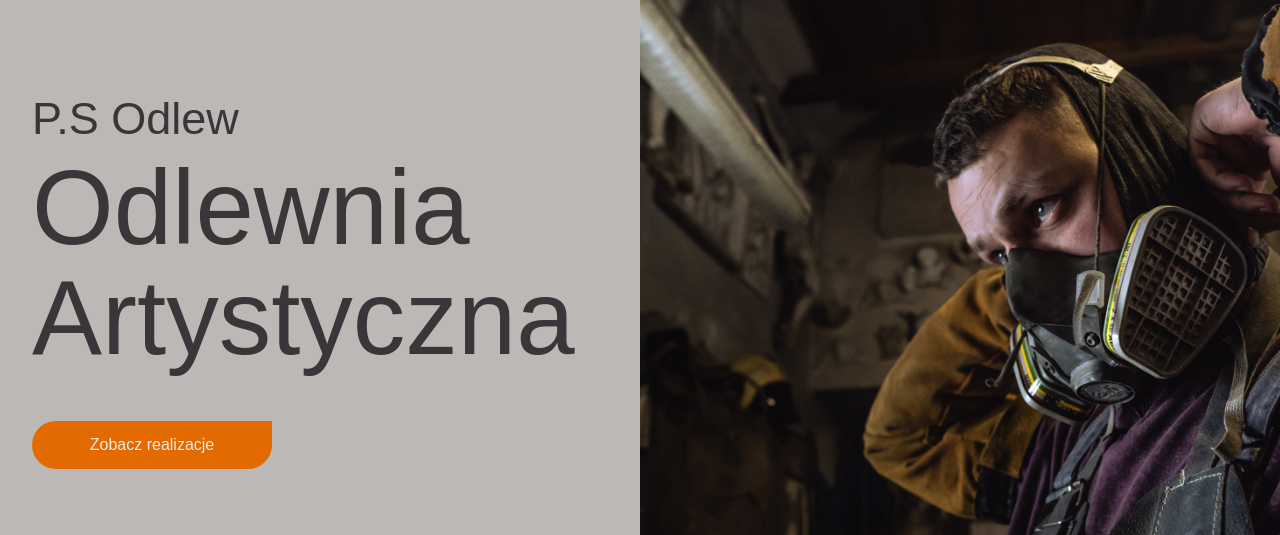
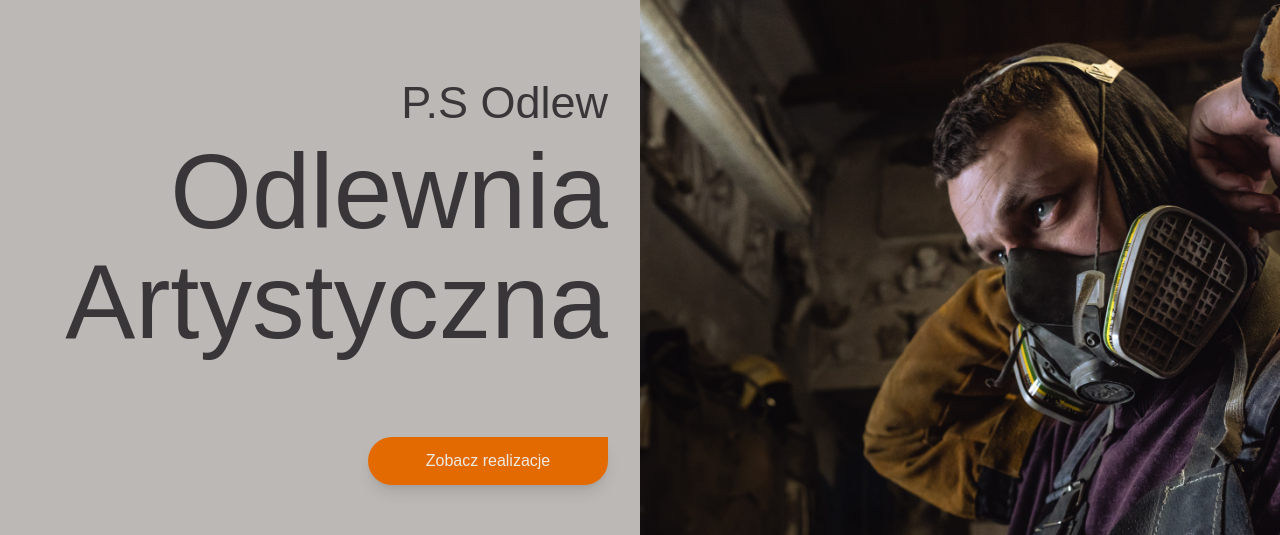
Before and after one commit to MarioLuigie/Odlew, a Next.js app: page / in a window 1280 px wide. Shown: the part 173-708 px from the top of the page. Built offline with nearby package versions, Linux system fonts and the light colour scheme; no server answers; the database is empty.

Commit message:
Styles: Add shadow for CustomButton.tsx

```diff
--- a/src/components/pages/homePagePartials/Offer .tsx
+++ b/src/components/pages/homePagePartials/Offer .tsx
@@ -38,8 +38,8 @@ export default function Offer() {
               key={i}
               src={image.path}
               alt={image.alt}
-              width={600}
-              height={600}
+              width={2400}
+              height={2400}
               priority
               className="w-full"
             />
--- a/src/components/pages/homePagePartials/Start.tsx
+++ b/src/components/pages/homePagePartials/Start.tsx
@@ -5,14 +5,18 @@ export default function Start() {
 	return (
 		<div className="w-full dp:flex">
 			{/* DESKTOP */}
-			<div className="hidden dp:flex dp:flex-col dp:justify-center dp:w-1/2 dp:bg-mottoBg dp:p-8">
-				<div className="hidden dp:text-textDark dp:flex dp:flex-col">
+			<div className="hidden dp:flex dp:flex-col dp:justify-center dp:items-end dp:w-1/2 dp:bg-mottoBg dp:p-8">
+				<div className="hidden dp:text-textDark dp:flex dp:flex-col dp:text-right">
 					<p className="text-[30px] xl:text-[45px]">P.S Odlew</p>
 					<p className="text-[65px] xl:text-[105px] leading-[75px] xl:leading-[110px]">
 						Odlewnia Artystyczna
 					</p>
 				</div>
-				<CustomButton navlink path="/realizacje" className="max-w-[240px] mt-12">
+				<CustomButton
+					navlink
+					path="/realizacje"
+					className="max-w-[240px] mt-20"
+				>
 					Zobacz realizacje
 				</CustomButton>
 			</div>
--- a/src/components/shared/CustomButton.tsx
+++ b/src/components/shared/CustomButton.tsx
@@ -22,7 +22,7 @@ export default function CustomButton({
   disabled = false,
 }: CustomButtonProps) {
   const buttonClasses =
-    "bg-accent text-md text-textLight w-full rounded-l-full rounded-br-full py-6 hover:bg-accentHover"
+    "bg-accent text-md text-textLight w-full rounded-l-full rounded-br-full py-6 hover:bg-accentHover shadow-lg"
 
   if (navlink && path) {
     return (
```
